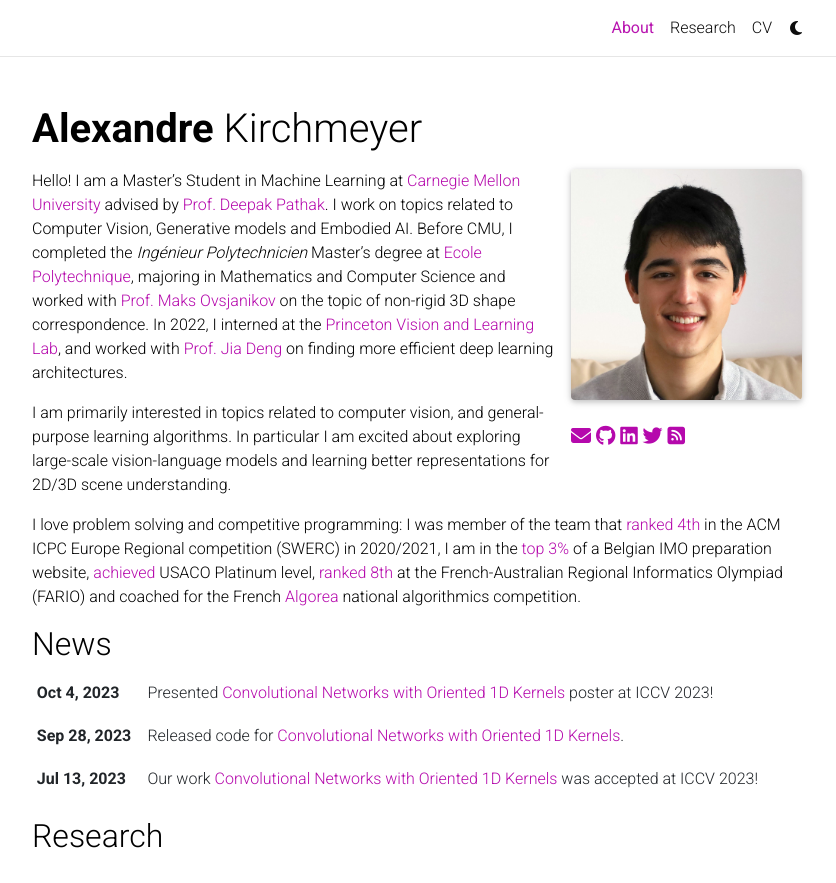
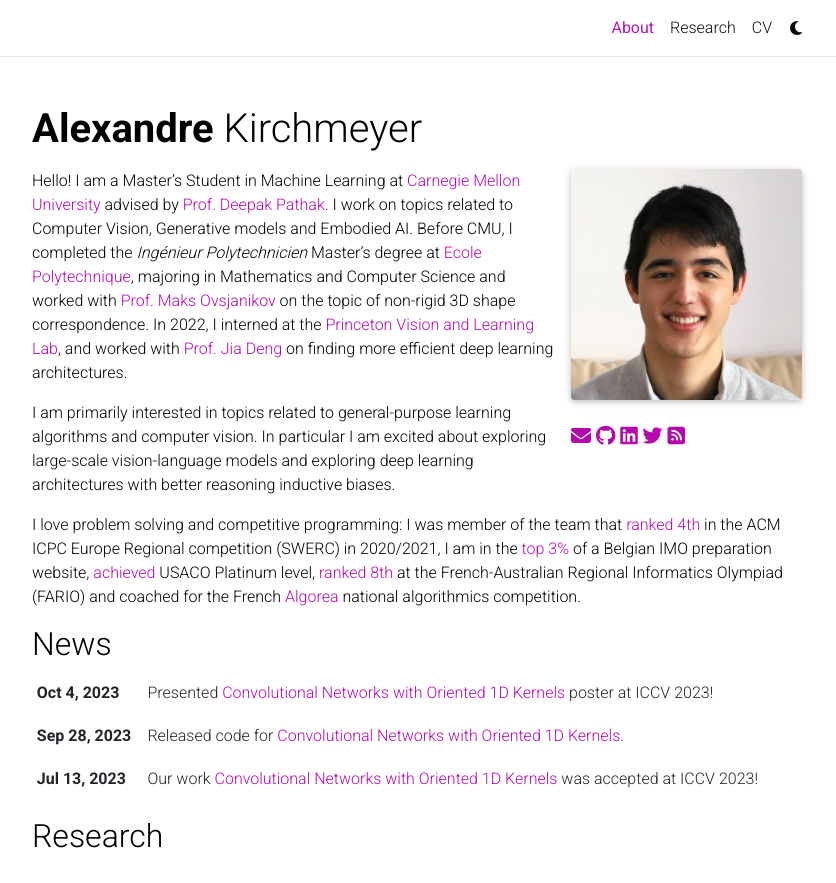
Before and after one commit to akirchmeyer/akirchmeyer, a Jekyll site: the page built from _pages/about.md, in a window 1280 px wide and 1057 px high, cut to the strip 0-883 px from the top of the window. Shown: the whole strip, without its empty margins (223-1059 px from the left). Built offline with Jekyll 4.4.1, drawn with Linux system fonts in a browser that asks for light colours; full-size pictures stand in for the smaller copies a plugin makes; comment, search, counter and statistics services are not loaded; a style sheet for code colours, icons or effects is not loaded.

Commit message:
Update about.md

```diff
--- a/_pages/about.md
+++ b/_pages/about.md
@@ -19,7 +19,7 @@
 
 Hello! I am a Master's Student in Machine Learning at [Carnegie Mellon University](https://www.ml.cmu.edu) advised by [Prof. Deepak Pathak](https://www.cs.cmu.edu/~dpathak). I work on topics related to Computer Vision, Generative models and Embodied AI. Before CMU, I completed the [_Ingénieur Polytechnicien_](https://programmes.polytechnique.edu/en/ingenieur-polytechnicien-program/ingenieur-polytechnicien-program) Master's degree at [Ecole Polytechnique](https://www.polytechnique.edu), majoring in Mathematics and Computer Science and worked with [Prof. Maks Ovsjanikov](https://www.lix.polytechnique.frx/~maks/) on the topic of non-rigid 3D shape correspondence. In 2022, I interned at the [Princeton Vision and Learning Lab](https://pvl.cs.princeton.edu), and worked with [Prof. Jia Deng](https://www.cs.princeton.edu/~jiadeng/) on finding more efficient deep learning architectures.
 
-I am primarily interested in topics related to computer vision, and general-purpose learning algorithms. In particular I am excited about exploring large-scale vision-language models and learning better representations for 2D/3D scene understanding.
+I am primarily interested in topics related to general-purpose learning algorithms and computer vision. In particular I am excited about exploring large-scale vision-language models and exploring deep learning architectures with better reasoning inductive biases.
 
 I love problem solving and competitive programming: I was member of the team that [ranked 4th](https://swerc.eu/2020/theme/scoreboard/index.html) in the ACM ICPC Europe Regional competition (SWERC) in 2020/2021, I am in the [top 3%](https://www.mathraining.be/users/363) of a Belgian IMO preparation website, [achieved](http://www.usaco.org/current/data/dec16_gold_results.html) USACO Platinum level, [ranked 8th](https://orac.amt.edu.au/fario/fario17results.html) at the French-Australian Regional Informatics Olympiad (FARIO) and coached for the French [Algorea](https://algorea.org) national algorithmics competition.
 
```
